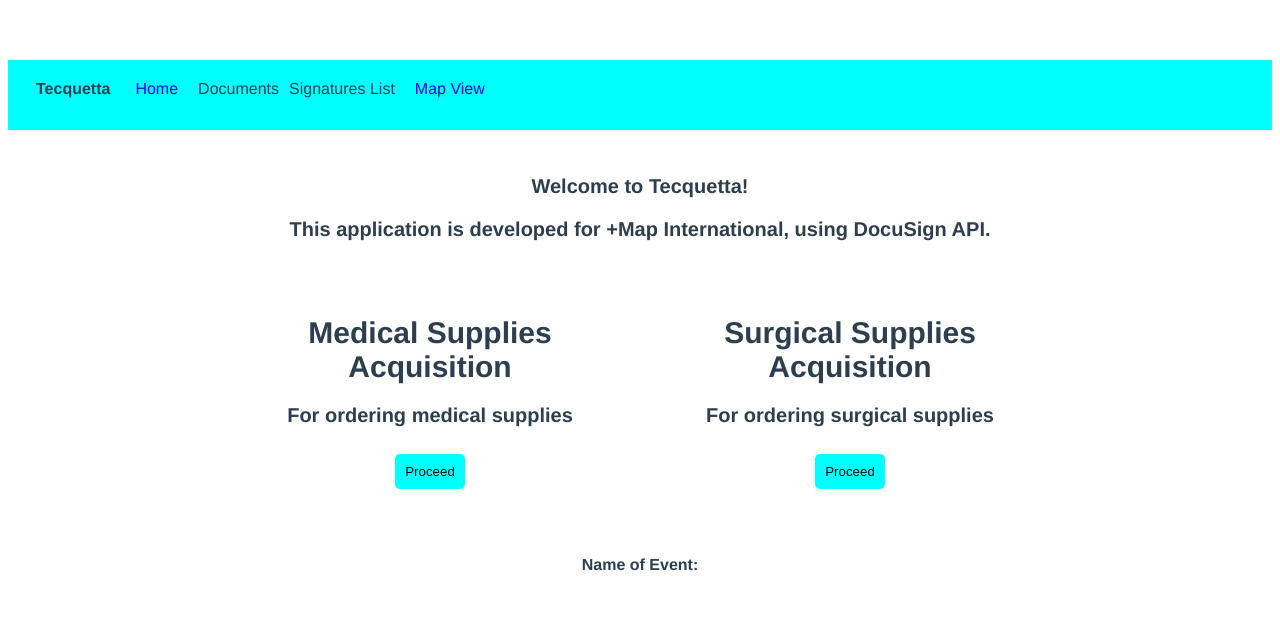
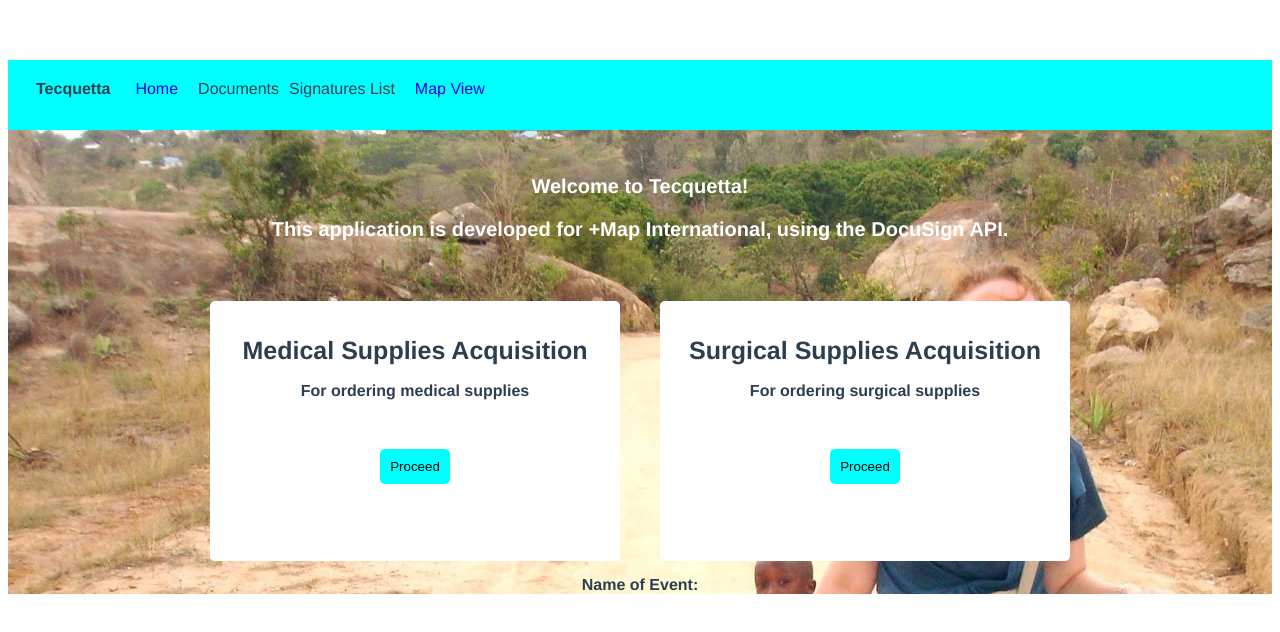
Before and after one commit to CypherCrow/Tecquetta, a Vue app in the folder src/main/ui/: page / in a window 1280 px wide. Shown: the top 632 px of the page. Built offline with nearby package versions, Linux system fonts and the light colour scheme.

Commit message:
Added image file and updated several .vue files

```diff
--- a/src/main/ui/src/components/Button.vue
+++ b/src/main/ui/src/components/Button.vue
@@ -1,5 +1,5 @@
 <template>
-    <div class="Button">
+    <div class="Button" :style="{ fontSize: textSize + 'px' }">
         <button>{{ buttonName }}</button>
     </div>
 </template>
@@ -11,6 +11,10 @@ export default {
         buttonName: {
             type: String,
             default: 'Tecquetta Button'
+        },
+        textSize: {
+            type: Number,
+            default: 50
         }
     }
 }
--- a/src/main/ui/src/components/OptionCard.vue
+++ b/src/main/ui/src/components/OptionCard.vue
@@ -3,7 +3,9 @@
         <h1>{{ optionTitle }}</h1>
         <h2>{{ optionSubtitle }}</h2>
 
-        <Button buttonName="Proceed"/>
+        <div class="ButtonSection">
+            <Button buttonName="Proceed"/>
+        </div>
     </div>
 </template>
 
@@ -37,15 +39,21 @@ export default {
     max-width: 400px;
     height: 250px;
     max-height: 250px;
-    margin: 5px;
+    margin: 15px 20px;
+    background: white;
 }
 
 h1 {
-    font-size: 30px;
+    margin-top: 30px;
+    font-size: 25px;
 }
 
 h2 {
-    font-size: 20px;
+    font-size: 16px;
+}
+
+.ButtonSection {
+    margin: 25px;
 }
 
 </style>
--- a/src/main/ui/src/views/Home.vue
+++ b/src/main/ui/src/views/Home.vue
@@ -4,7 +4,7 @@
 
         <div class="WelcomingSection">
             <p>Welcome to Tecquetta!</p>
-            <p>This application is developed for +Map International, using DocuSign API.</p>
+            <p>This application is developed for +Map International, using the DocuSign API.</p>
         </div>
 
         <div class="OptionCardsSection" v-for="option in $store.state.options" :key="option.id">
@@ -37,12 +37,14 @@ export default {
 
 .TecquettaHome {
     text-align: center;
+    background-image: url("../assets/blogspot-image.jpg");
 }
 
 .WelcomingSection {
     font-weight: bold;
     font-size: 1.25em;
     margin: 45px 0;
+    color: white;
 }
 
 .OptionCardsSection {
```
Also changed, not shown: src/main/ui/src/assets/blogspot-image.jpg (added).
